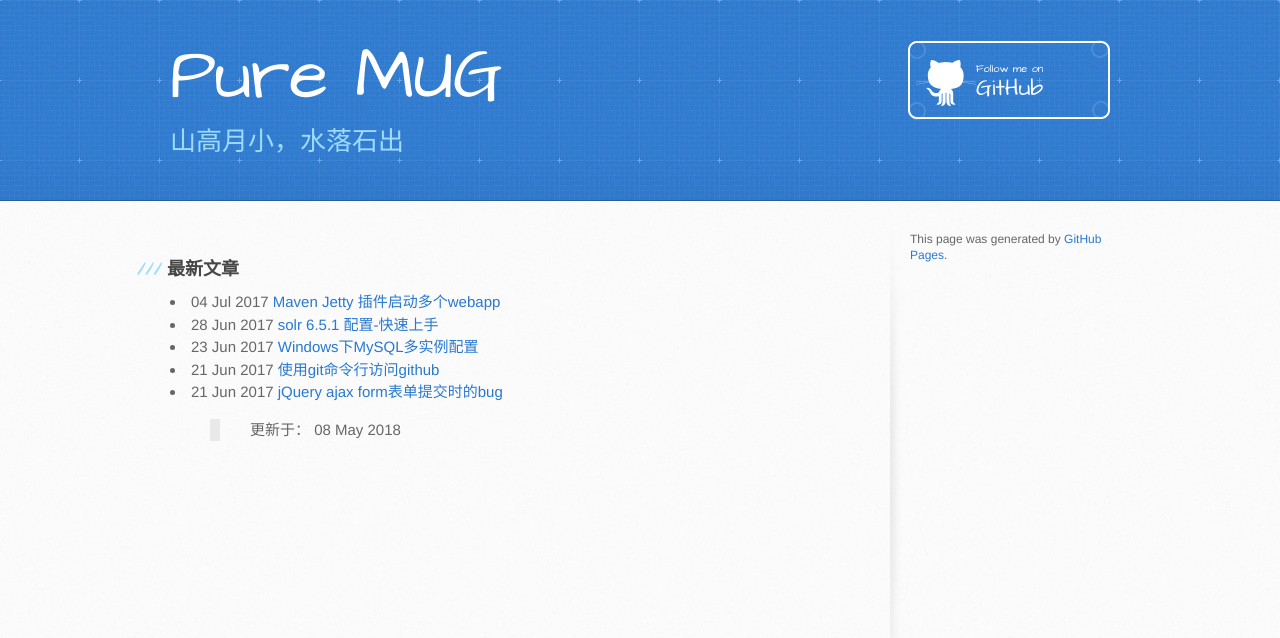
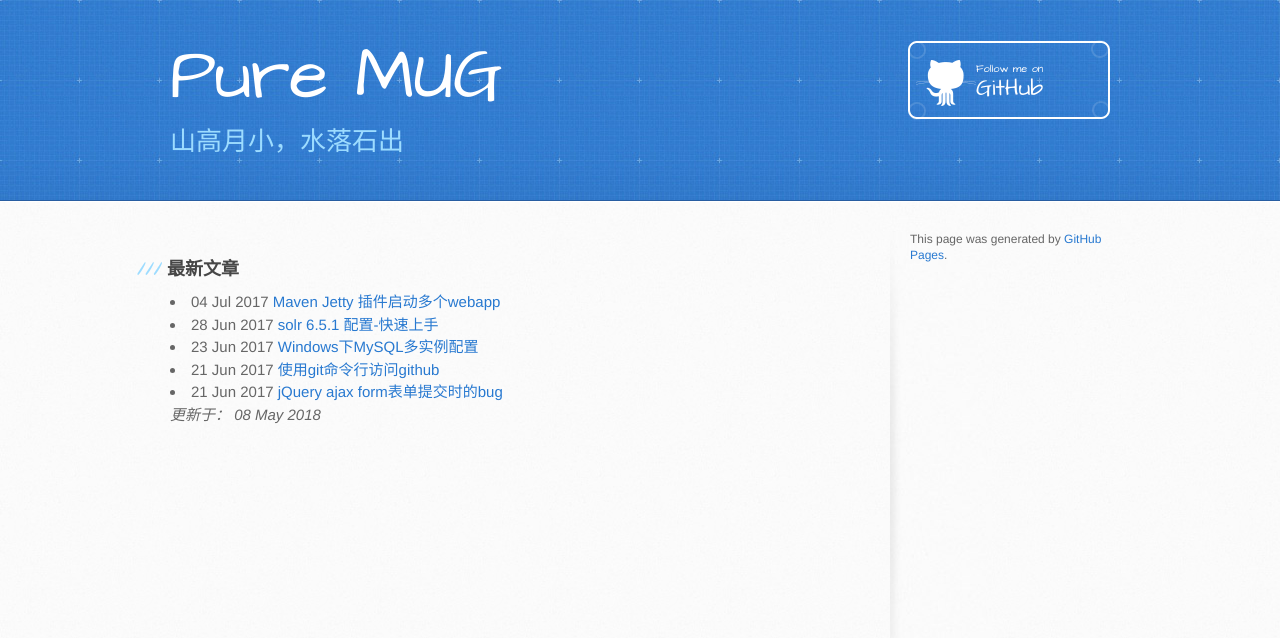
Before and after one commit to PureMug/puremug.github.io, a Jekyll site: the page built from index.md, in a window 1280 px wide. Shown: the top 638 px of the page. Built offline with Jekyll 4.4.1, drawn with Linux system fonts in a browser that asks for light colours; our own code applies the rules of GitHub Pages for plain Markdown files.

```diff
--- a/index.md
+++ b/index.md
@@ -9,4 +9,4 @@ date: 2018-05-08
 <li>{{ post.date | date_to_string }} <a href="{{ site.baseurl }}{{ post.url }}">{{ post.title }}</a></li>
 {% endfor %}
 
-> 更新于： {{ page.date | date_to_string }}
+*更新于： {{ page.date | date_to_string }}*
```
